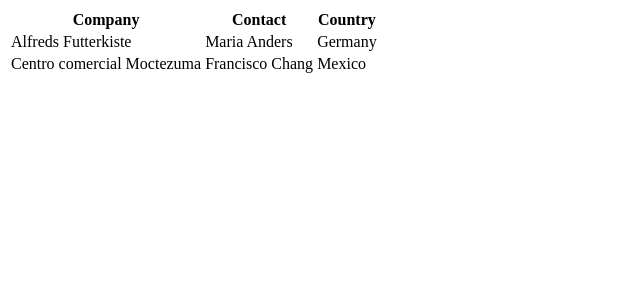
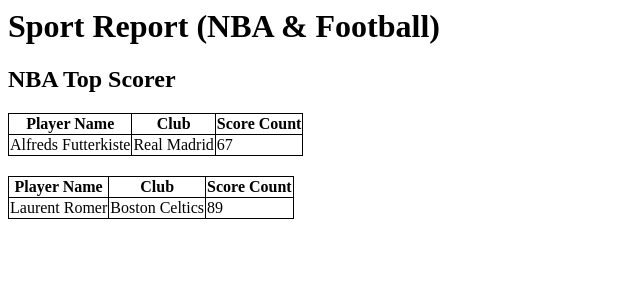
Before and after one commit to FlorianGubler/M122, a Python web app: template scripts/templates/report.html in a window 1280 px wide. Shown: the top 300 px of the page, without its empty margins (0-640 px from the left). Run offline with Jinja, Linux system fonts and the light colour scheme; the template is opened without the code that fills it, so the values that code supplies are empty.

Commit message:
Update report template

```diff
--- a/scripts/templates/report.html
+++ b/scripts/templates/report.html
@@ -1,17 +1,33 @@
+<style>
+table, th, td{
+  border: 1px solid black;
+  border-collapse: collapse;
+}
+</style>
+<h1>Sport Report (NBA & Football)</h1>
+<h2>NBA Top Scorer</h2>
 <table>
   <tr>
-    <th>Company</th>
-    <th>Contact</th>
-    <th>Country</th>
+    <th>Player Name</th>
+    <th>Club</th>
+    <th>Score Count</th>
   </tr>
   <tr>
     <td>Alfreds Futterkiste</td>
-    <td>Maria Anders</td>
-    <td>Germany</td>
+    <td>Real Madrid</td>
+    <td>67</td>
+  </tr>
+</table>
+<h2></h2>
+<table>
+  <tr>
+    <th>Player Name</th>
+    <th>Club</th>
+    <th>Score Count</th>
   </tr>
   <tr>
-    <td>Centro comercial Moctezuma</td>
-    <td>Francisco Chang</td>
-    <td>Mexico</td>
+    <td>Laurent Romer</td>
+    <td>Boston Celtics</td>
+    <td>89</td>
   </tr>
 </table>
```
Also changed, not shown: 2 other files.
